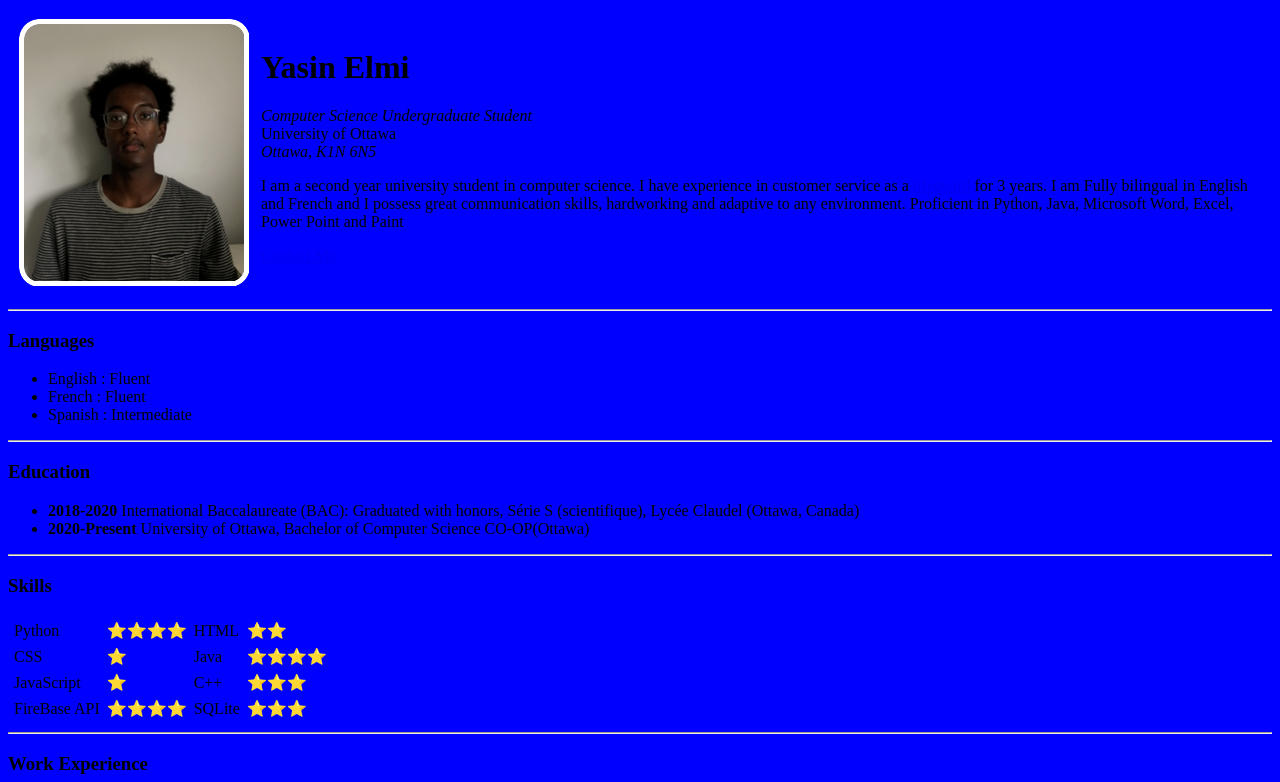
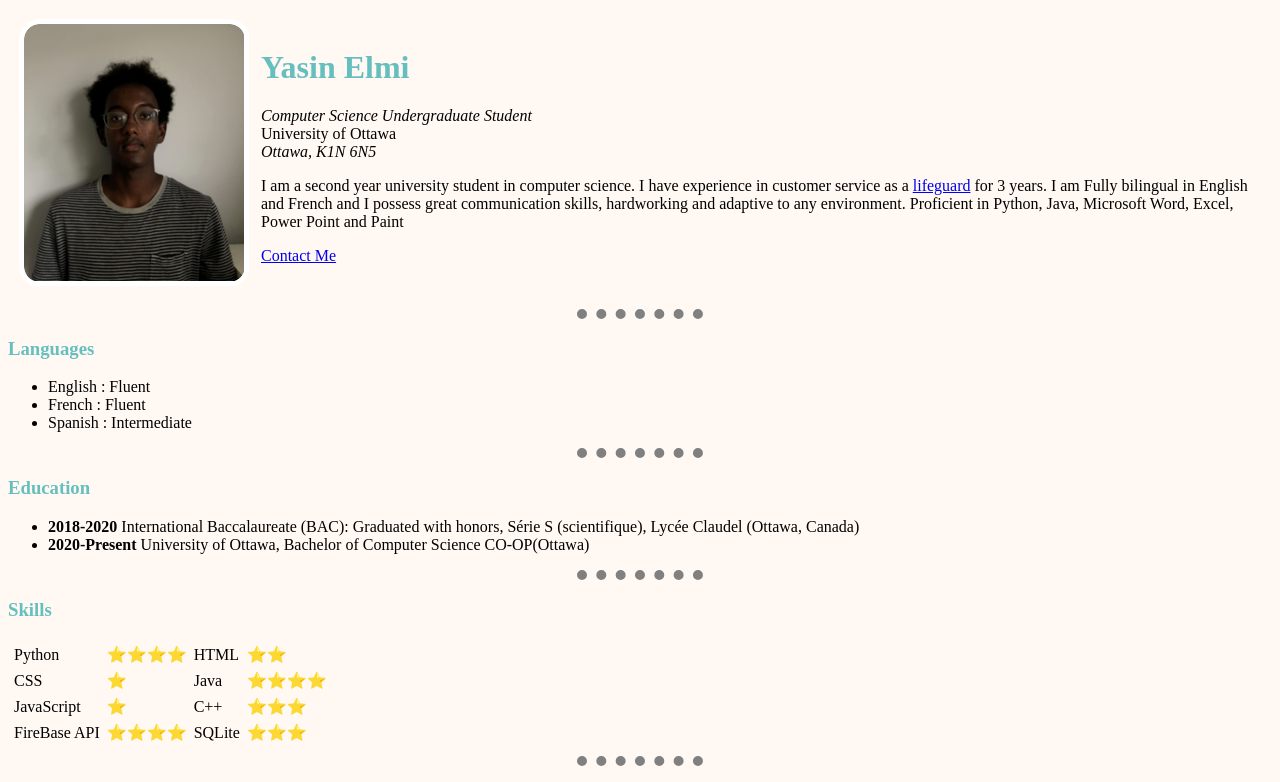
Before and after one commit to yazzylazy/CV, a plain HTML site: page index.html in a window 1280 px wide. Shown: the top 782 px of the page. Drawn offline with Linux system fonts and the light colour scheme.

Commit message:
changed the website added color and css file

```diff
--- /dev/null
+++ b/css/style.css
@@ -0,0 +1,18 @@
+
+  body{
+    background-color: #FFF8F3;
+  }
+
+  hr{
+    border-style: dotted none none;
+    border-width: 10px;
+    border-color:grey;
+    width: 10%;
+  }
+
+  h1{
+    color: #66BFBF;
+  }
+  h3{
+    color: #66BFBF;
+  }
--- a/index.html
+++ b/index.html
@@ -4,9 +4,13 @@
 <head>
   <meta charset="utf-8">
   <title>Yasin Elmi's Personal Website</title>
+  <link rel="stylesheet" href="css/style.css">
 </head>
 
-<body style="background-color: blue;">
+
+
+
+<body>
   <table cellspacing="10">
     <thead>
 
```
Also changed, not shown: ContactMe.html (+2 -1 lines).
